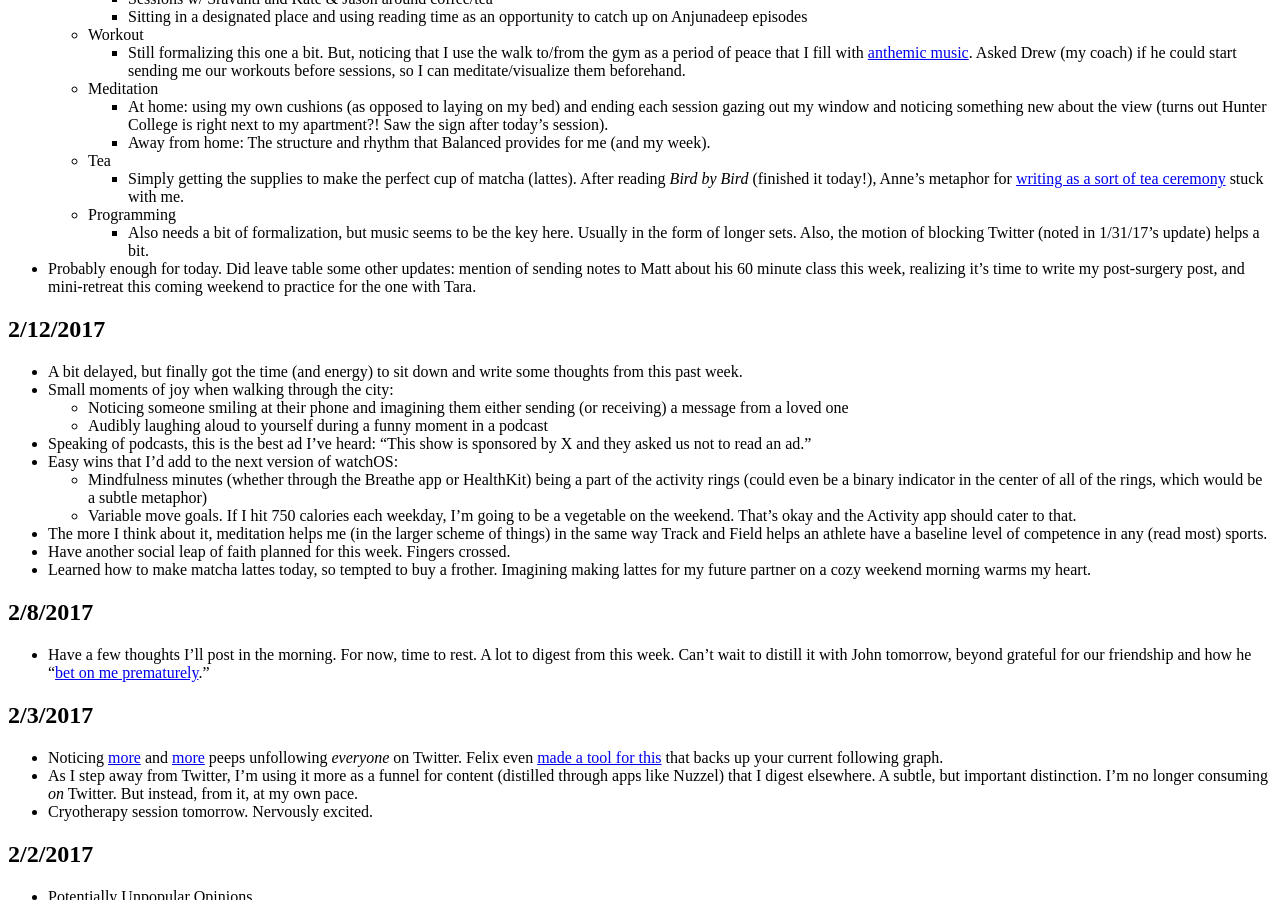
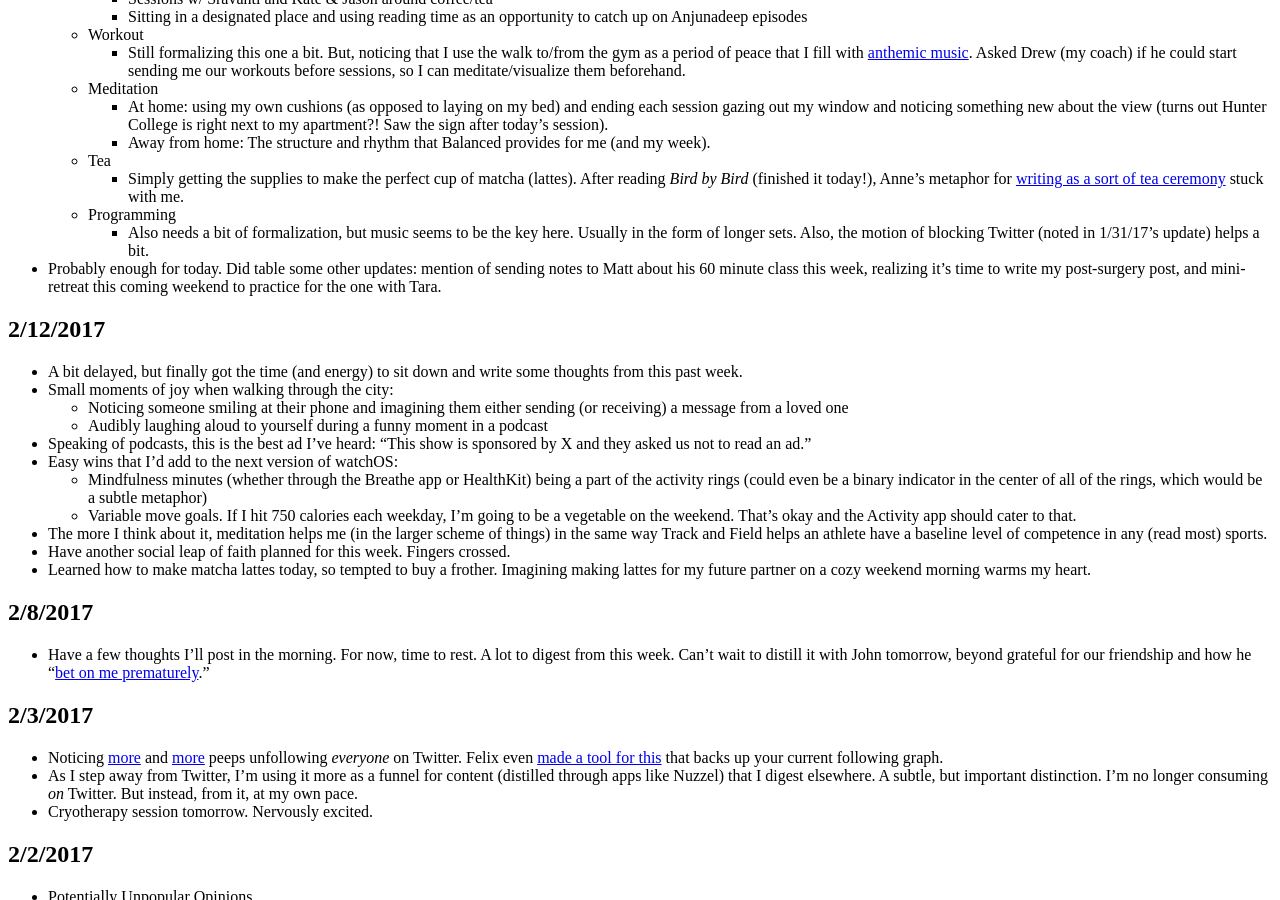
Before and after one commit to rvsrvs/jasdev.github.io, a Jekyll site: the page built from thoughts.md, in a window 1280 px wide and 900 px high, scrolled down 797 px. Built offline with Jekyll 4.4.1, drawn with Linux system fonts in a browser that asks for light colours.

Commit message:
Small typo

```diff
--- a/thoughts.md
+++ b/thoughts.md
@@ -33,7 +33,7 @@ Unpolished, developed over time.
 		- Simply getting the supplies to make the perfect cup of matcha (lattes). After reading _Bird by Bird_ (finished it today!), Anne’s metaphor for [writing as a sort of tea ceremony](https://www.instagram.com/p/BPk28P5AIGj) stuck with me.
 	- Programming
 		- Also needs a bit of formalization, but music seems to be the  key here. Usually in the form of longer sets. Also, the motion of blocking Twitter (noted in 1/31/17’s update) helps a bit.
-- Probably enough for today. Did leave table some other updates: mention of sending notes to Matt about his 60 minute class this week, realizing it’s time to write my post-surgery post, and mini-retreat this coming weekend to practice for the one with Tara.
+- Probably enough for today. Did table some other updates: mention of sending notes to Matt about his 60 minute class this week, realizing it’s time to write my post-surgery post, and mini-retreat this coming weekend to practice for the one with Tara.
 
 ## 2/12/2017
 
```
